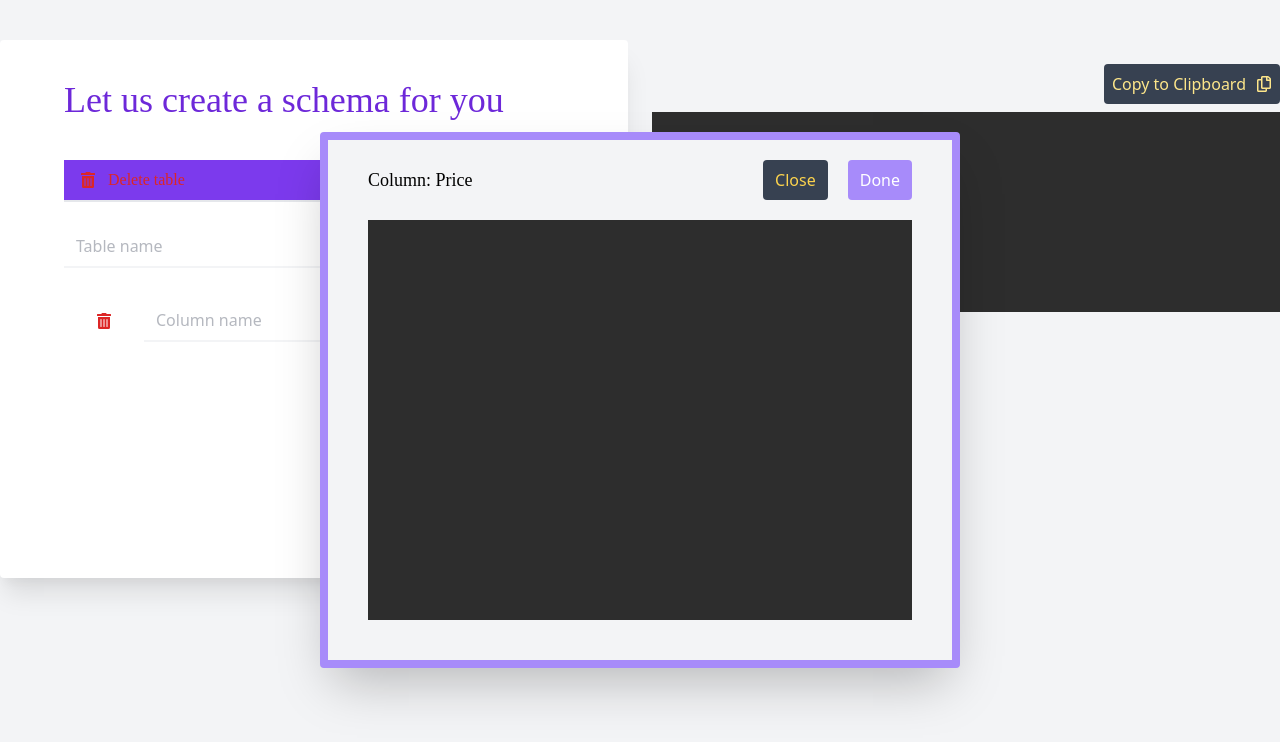
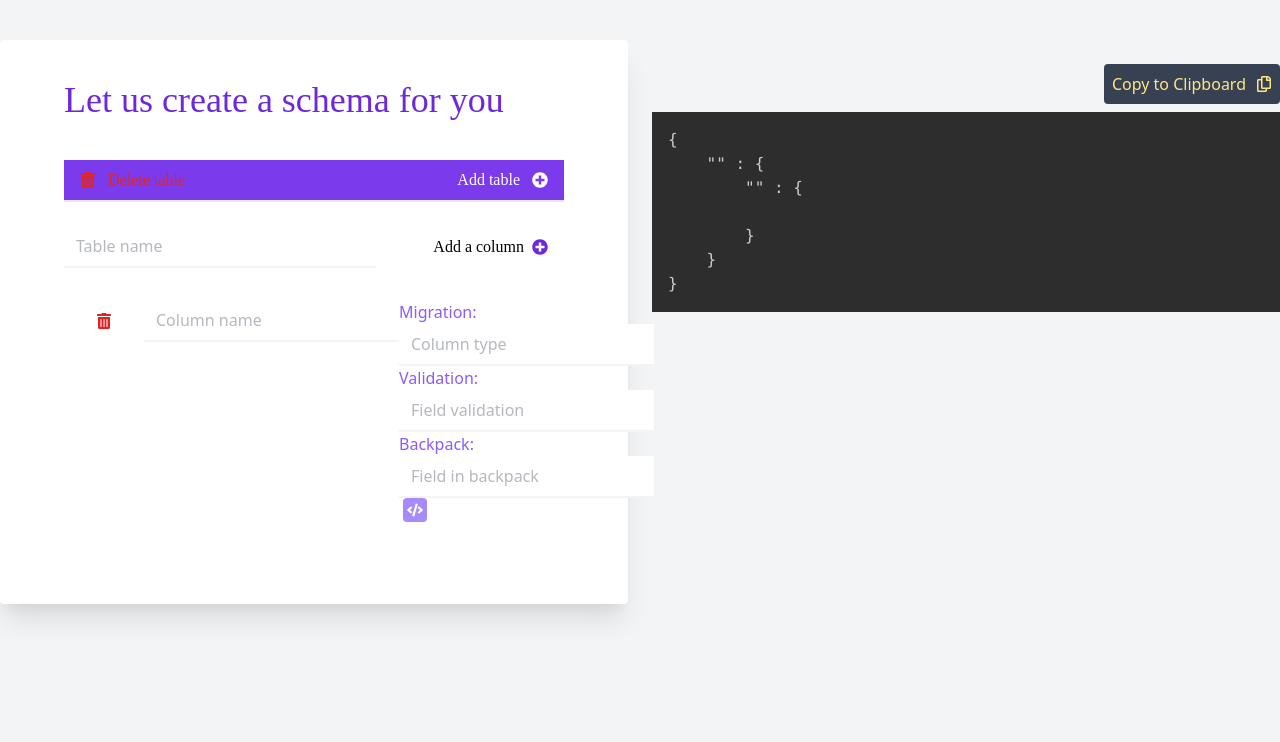
Before and after one commit to joegabdelsater/catapult-gui, a React (Create React App) app: page / in a window 1280 px wide. Shown: the top 742 px of the page. Built offline with nearby package versions, Linux system fonts and the light colour scheme.

Commit message:
added support for backpack editor

```diff
--- a/src/App.js
+++ b/src/App.js
@@ -3,7 +3,6 @@ import Code from './components/Editor';
 import 'prismjs/components/prism-json';
 import { SchemaContextProvider } from './contexts/schemaContext';
 import Form from './components/Form';
-import ExplicitEditor from './components/ExplicitEditor';
 
 const App = () => {
   return (
@@ -19,7 +18,6 @@ const App = () => {
               <Code language={'webmanifest'} />
             </div>
           </div>
-          <ExplicitEditor />
         </div>
       </div>
     </SchemaContextProvider>
--- a/src/components/Editor.js
+++ b/src/components/Editor.js
@@ -48,7 +48,10 @@ export default function Code({ language }) {
         //Loop over the column's configuration
         configurations.map((configuration) => {
           const currentConfiguration = column.config[configuration];
-          if (currentConfiguration !== "") {
+
+          if(currentConfiguration.includes("{")){
+            configurationsArray.push(`"${configuration}" : ${currentConfiguration}`);
+          }else if (currentConfiguration !== "" && !currentConfiguration.includes("{")) {
             configurationsArray.push(`"${configuration}" : "${currentConfiguration}"`);
           }
         })
--- a/src/components/ExplicitEditor.js
+++ b/src/components/ExplicitEditor.js
@@ -6,8 +6,8 @@ import { highlight, languages } from "prismjs/components/prism-core";
 import "prismjs/components/prism-clike";
 import "prismjs/components/prism-javascript";
 
-const ExplicitEditor = () => {
-
+const ExplicitEditor = (props) => {
+    const {onClose, onSave} = props
     const [code, setCode] = useState(``)
 
     return (
@@ -15,11 +15,11 @@ const ExplicitEditor = () => {
             <div className="flex flex-row justify-between items-center py-5">
                 <h1 className="font-title text-lg">Column: Price</h1>
                 <div>
-                    <button className="bg-gray-700 py-2 px-3 text-yellow-300 rounded mr-5">
+                    <button className="bg-gray-700 py-2 px-3 text-yellow-300 rounded mr-5" onClick={onClose}>
                         Close
                     </button>
 
-                    <button className="bg-purple-400 py-2 px-3 text-white rounded">
+                    <button className="bg-purple-400 py-2 px-3 text-white rounded" onClick={(e) => onSave(e, 'backpack', code)}>
                         Done
                     </button>
                 </div>
--- a/src/components/Field.js
+++ b/src/components/Field.js
@@ -1,10 +1,12 @@
-import React, { useContext } from 'react';
-import { FaTrashAlt } from 'react-icons/fa';
+import React, { useContext, useState, useEffect } from 'react';
+import { FaTrashAlt, FaCode } from 'react-icons/fa';
 import { SchemaContext } from '../contexts/schemaContext';
+import ExplicitEditor from './ExplicitEditor'
 
 const Field = (props) => {
     const { tableIndex, fieldIndex } = props;
     const { schema, updateColumnName, updateColumnConfig, deleteColumn } = useContext(SchemaContext);
+    const [showEditor, setShowEditor] = useState(false);
 
     const handleChange = (event) => {
         updateColumnName(event.target.value, tableIndex, fieldIndex)
@@ -18,11 +20,28 @@ const Field = (props) => {
         deleteColumn(tableIndex, fieldIndex);
     }
 
+    const handleShowEditor = (e) => {
+        e.preventDefault();
+        setShowEditor(true)
+    };
+    const handleHideEditor = (e) => {
+        e.preventDefault();
+        setShowEditor(false)
+    };
+
+    const handleSaveEditor = (e, config, value) => {
+        e.preventDefault();
+        updateColumnConfig(config,value, tableIndex, fieldIndex)
+        setShowEditor(false)
+    };
+
+
+
     return (
         <div className="ml-8 mt-5 flex flex-row justify-between">
             <div>
                 <div className="flex flex-row justify-between items-center">
-                    <FaTrashAlt className="text-red-600 cursor-pointer" onClick={handleColumnDelete}/>
+                    <FaTrashAlt className="text-red-600 cursor-pointer" onClick={handleColumnDelete} />
                     <input
                         value={schema[tableIndex].columns[fieldIndex].column}
                         onChange={handleChange}
@@ -51,13 +70,21 @@ const Field = (props) => {
                         className="placeholder-gray-500 placeholder-opacity-50 focus:outline-none focus:ring-0 focus:border-purple-500 border-0 border-b-2 border-gray-100 flex-grow " />
                 </div>
                 <div>
-                    <label className="text-purple-500 mr-3">Backpack:</label>
+                    <label className="text-purple-500 mr-3">Backpack:
+
+                    </label>
                     <input
                         value={schema[tableIndex].columns[fieldIndex].column.backpack}
                         onChange={(event) => handleConfig('backpack', event)}
                         type="text"
                         placeholder="Field in backpack"
                         className="placeholder-gray-500 placeholder-opacity-50 focus:outline-none focus:ring-0 focus:border-purple-500 border-0 border-b-2 border-gray-100 flex-grow" />
+
+<button className="bg-purple-400 py-1 px-1 rounded ml-1" onClick={handleShowEditor}>
+                    <FaCode className="text-white"/>
+                    </button>
+
+                  {  showEditor && <ExplicitEditor onClose={handleHideEditor} onSave={handleSaveEditor}/>}
                 </div>
             </div>
         </div>
```
